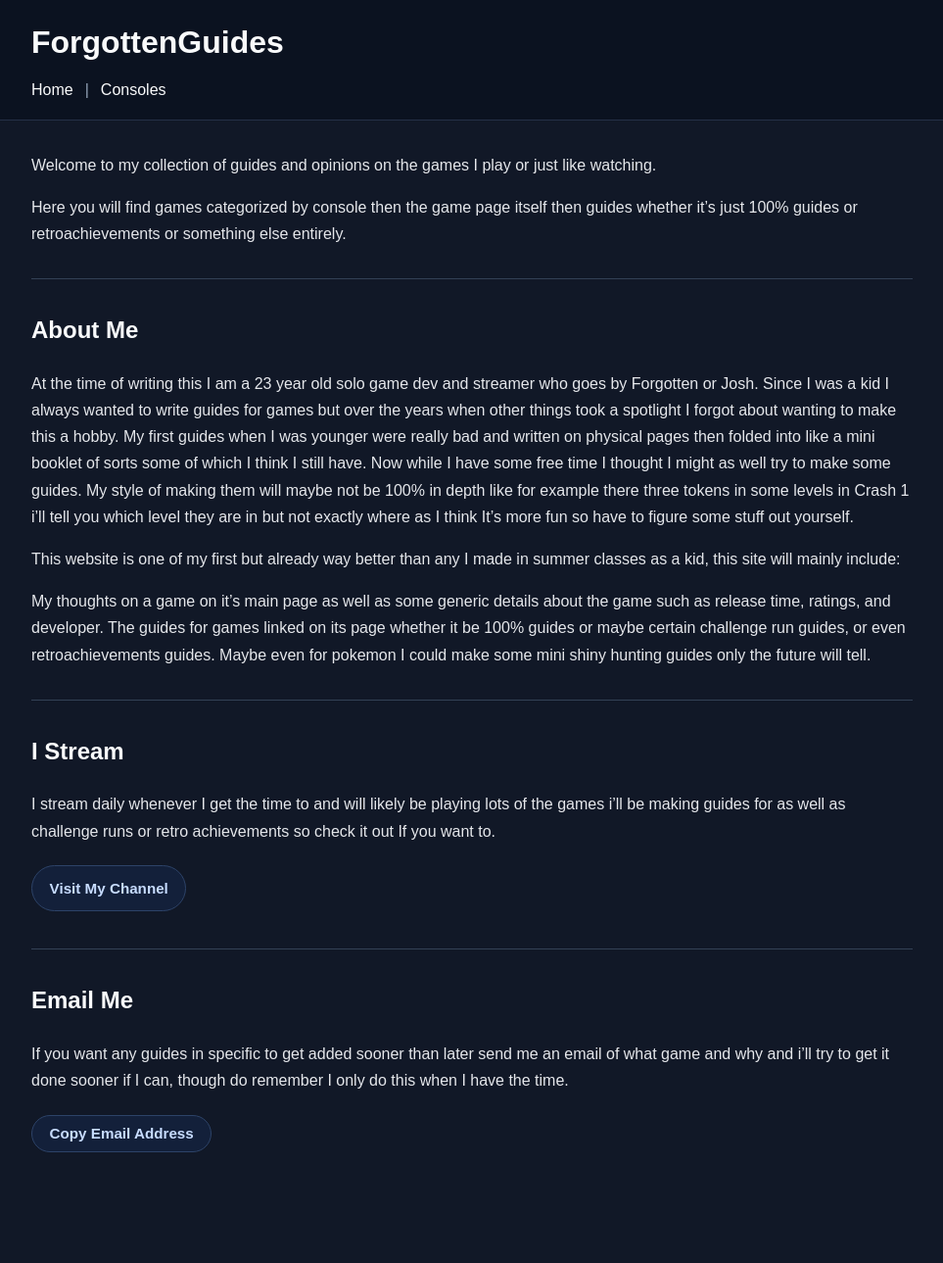
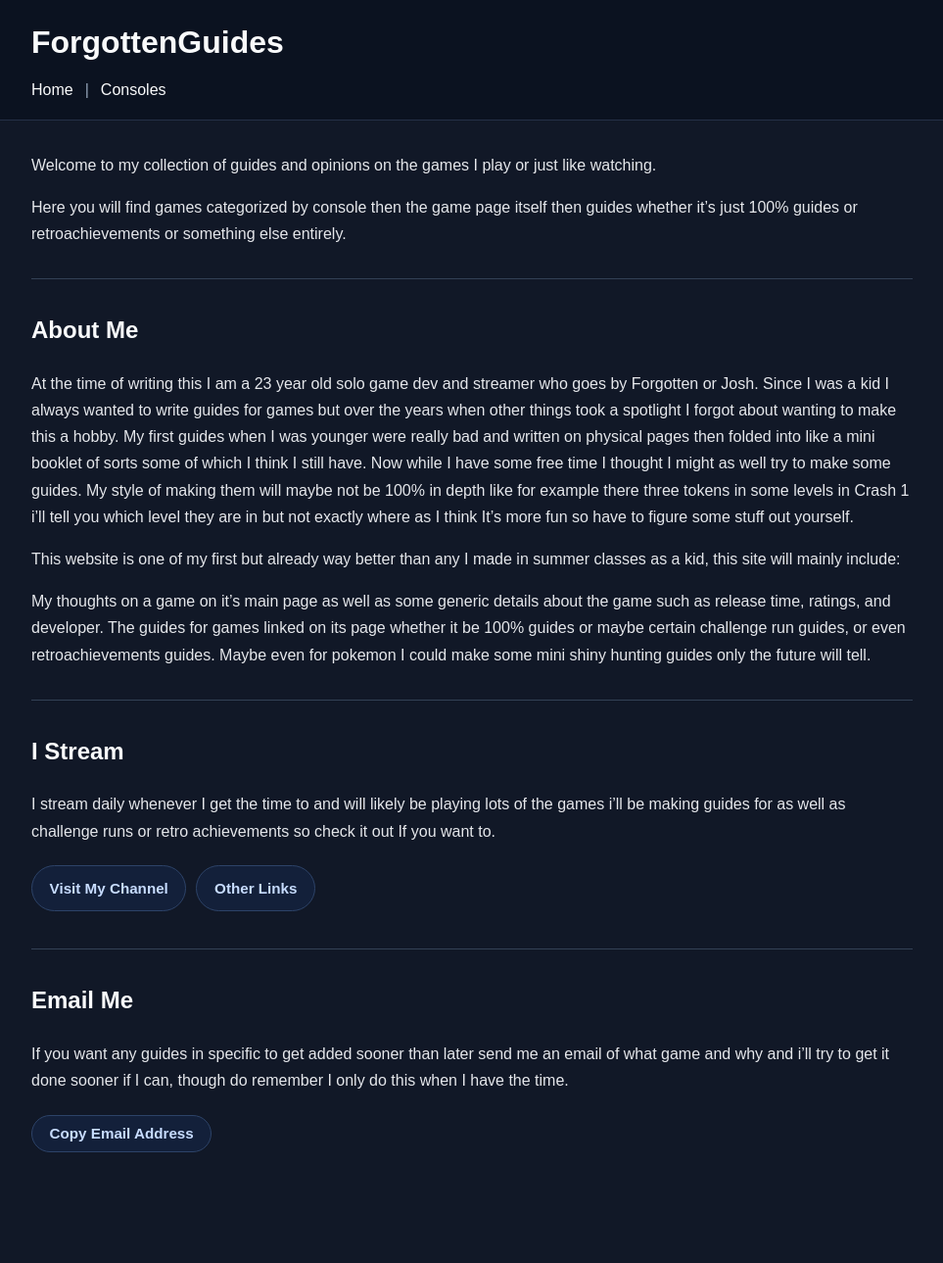
Before and after one commit to ForgottenGem/ForgottenGuides, a Jekyll site: the page built from index.md, in a window 1280 px wide. Shown: the whole page at 98% size, without its empty margins (158-1121 px from the left). Built offline with Jekyll 4.4.1, drawn with Linux system fonts in a browser that asks for light colours.

Commit message:
Update index.md

```diff
--- a/index.md
+++ b/index.md
@@ -30,6 +30,12 @@ I stream daily whenever I get the time to and will likely be playing lots of the
    rel="noopener">
    Visit My Channel
 </a>
+<a class="button-link"
+   href="linktr.ee/ForgottenGem"
+   target="_blank"
+   rel="noopener">
+   Other Links
+</a>
 
 ---
 
```
